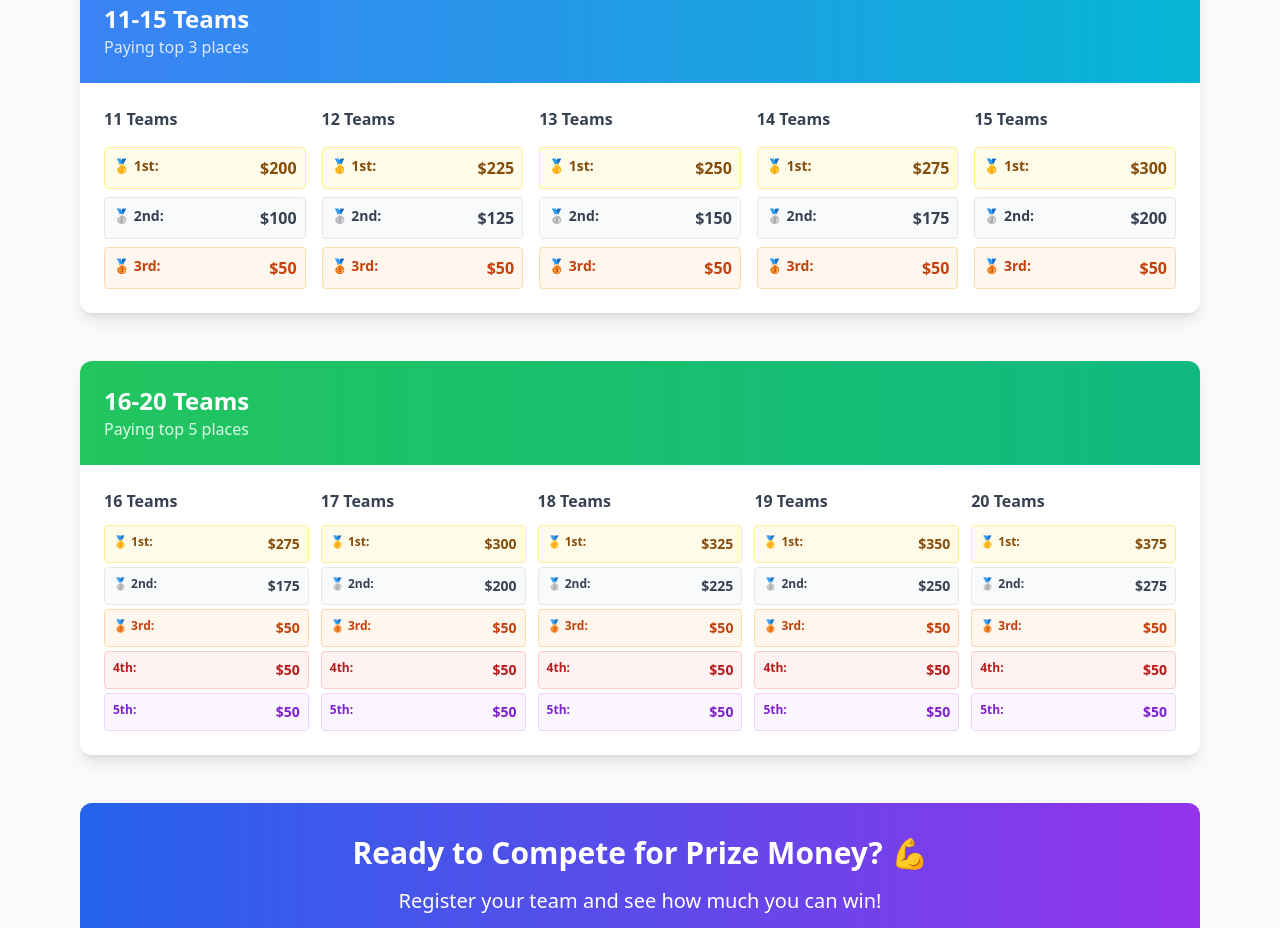
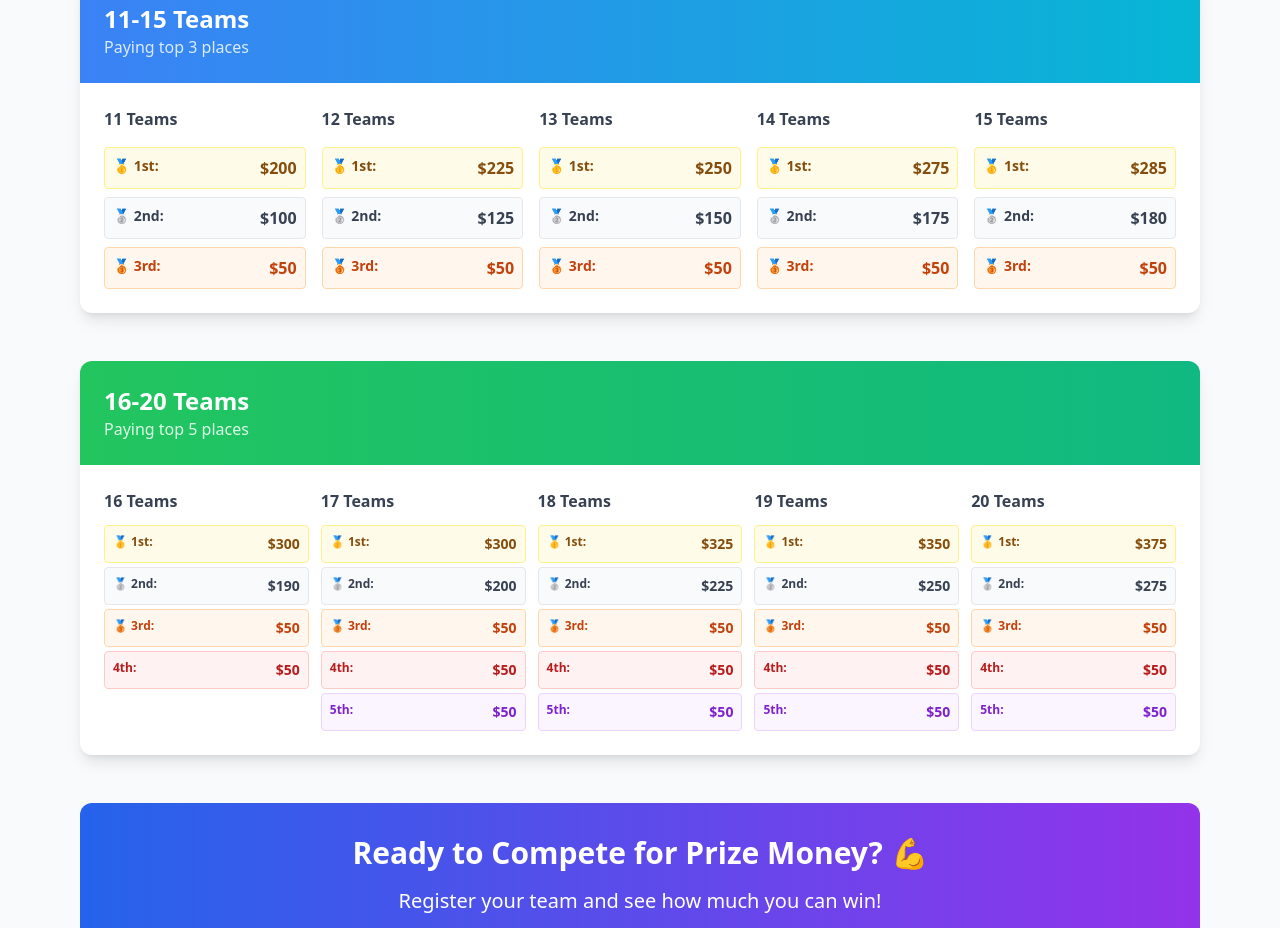
Before and after one commit to beachbakyard/datest, a plain HTML site: page payouts.html in a window 1280 px wide. Shown: the part 681-1609 px from the top of the page. Drawn offline with nearby package versions, Linux system fonts and the light colour scheme.

Commit message:
Update payouts.html

```diff
--- a/payouts.html
+++ b/payouts.html
@@ -165,11 +165,11 @@
               <div class="space-y-2">
                 <div class="flex justify-between p-2 bg-yellow-50 rounded border border-yellow-200">
                   <span class="font-semibold text-yellow-800 text-sm">🥇 1st:</span>
-                  <span class="font-bold text-yellow-800">$300</span>
+                  <span class="font-bold text-yellow-800">$285</span>
                 </div>
                 <div class="flex justify-between p-2 bg-gray-50 rounded border border-gray-200">
                   <span class="font-semibold text-gray-700 text-sm">🥈 2nd:</span>
-                  <span class="font-bold text-gray-700">$200</span>
+                  <span class="font-bold text-gray-700">$180</span>
                 </div>
                 <div class="flex justify-between p-2 bg-orange-50 rounded border border-orange-200">
                   <span class="font-semibold text-orange-700 text-sm">🥉 3rd:</span>
@@ -194,11 +194,11 @@
               <div class="space-y-1">
                 <div class="flex justify-between p-2 bg-yellow-50 rounded border border-yellow-200">
                   <span class="font-semibold text-yellow-800 text-xs">🥇 1st:</span>
-                  <span class="font-bold text-yellow-800 text-sm">$275</span>
+                  <span class="font-bold text-yellow-800 text-sm">$300</span>
                 </div>
                 <div class="flex justify-between p-2 bg-gray-50 rounded border border-gray-200">
                   <span class="font-semibold text-gray-700 text-xs">🥈 2nd:</span>
-                  <span class="font-bold text-gray-700 text-sm">$175</span>
+                  <span class="font-bold text-gray-700 text-sm">$190</span>
                 </div>
                 <div class="flex justify-between p-2 bg-orange-50 rounded border border-orange-200">
                   <span class="font-semibold text-orange-700 text-xs">🥉 3rd:</span>
@@ -207,10 +207,6 @@
                 <div class="flex justify-between p-2 bg-red-50 rounded border border-red-200">
                   <span class="font-semibold text-red-700 text-xs">4th:</span>
                   <span class="font-bold text-red-700 text-sm">$50</span>
-                </div>
-                <div class="flex justify-between p-2 bg-purple-50 rounded border border-purple-200">
-                  <span class="font-semibold text-purple-700 text-xs">5th:</span>
-                  <span class="font-bold text-purple-700 text-sm">$50</span>
                 </div>
               </div>
             </div>
```
